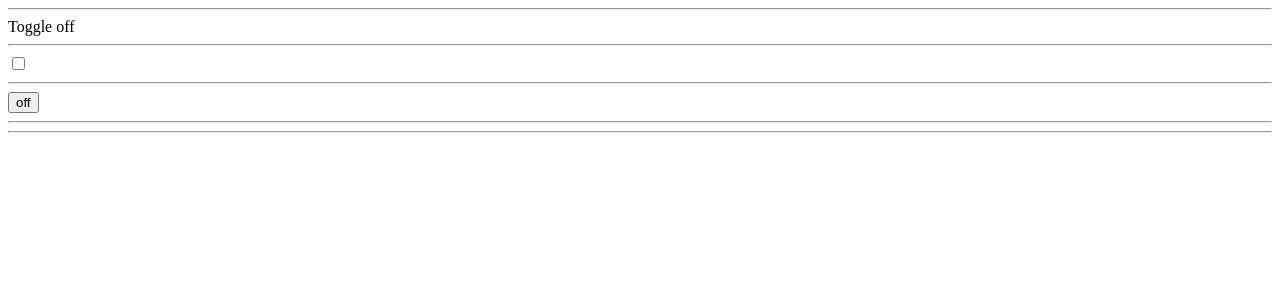
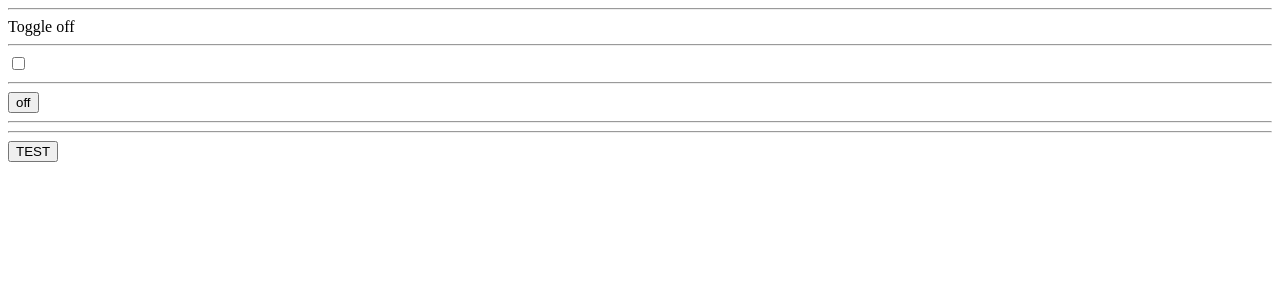
Before and after one commit to whitershade/advanced_react_components_pattern, a React (Create React App) app: page / in a window 1280 px wide. Shown: the top 300 px of the page. Built offline with nearby package versions, Linux system fonts and the light colour scheme.

Commit message:
improve unit testability

```diff
--- a/src/App.js
+++ b/src/App.js
@@ -1,6 +1,6 @@
 import React, { PureComponent } from 'react';
 import Toggle, { withToggle } from './Toggle';
-import MyToggleButton from './MyToggleButton';
+import MyToggleButton, { test } from './MyToggleButton';
 
 const MyEventComponent = withToggle(({ toggle, on, event }) => {
   const props = { [event]: on };
@@ -33,6 +33,7 @@ class App extends PureComponent {
           <hr />
           <MyEventComponent event="onClick" on={e => alert(e.type)} />
           <hr />
+          <button onClick={test}>TEST</button>
         </Toggle>
       </div>
     );
--- a/src/MyToggleButton.jsx
+++ b/src/MyToggleButton.jsx
@@ -1,4 +1,5 @@
 import React, { PureComponent } from 'react';
+import ReactDOM from 'react-dom';
 import { withToggle } from './Toggle';
 
 class MyToggleButton extends PureComponent {
@@ -15,4 +16,29 @@ class MyToggleButton extends PureComponent {
   }
 }
 
-export default withToggle(MyToggleButton);
+const MyToggleButtonWithToggle = withToggle(MyToggleButton);
+
+export default MyToggleButtonWithToggle;
+
+export function test() {
+  const div = document.createElement('div');
+  document.body.appendChild(div);
+  const onToggle = () => (onToggle.called = true);
+
+  ReactDOM.render(
+    <MyToggleButtonWithToggle.Component toggle={{ on: true, onToggle }} />,
+    div
+  );
+
+  if (!div.innerHTML.includes('on')) {
+    throw new Error(`Contents are wrong: ${div.innerHTML}`);
+  }
+
+  const button = div.getElementsByTagName('button')[0];
+
+  button.click();
+
+  if (!onToggle.called) {
+    throw new Error('toggle not called');
+  }
+}
--- a/src/Toggle.jsx
+++ b/src/Toggle.jsx
@@ -29,6 +29,8 @@ export function withToggle(Component) {
   Wrapper.displayName = `withToggle(${Component.displayName ||
     Component.name})`;
 
+  Wrapper.Component = Component;
+
   return Wrapper;
 }
 
```
